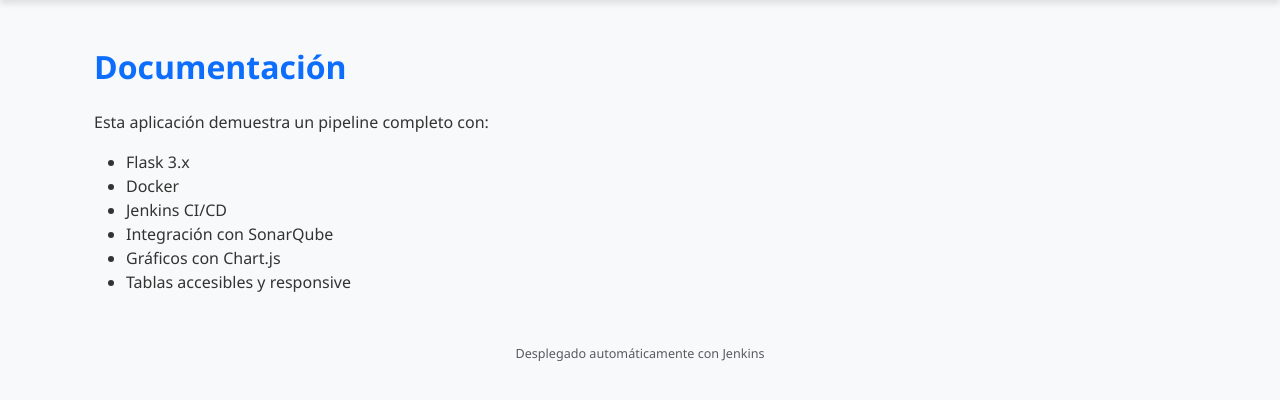
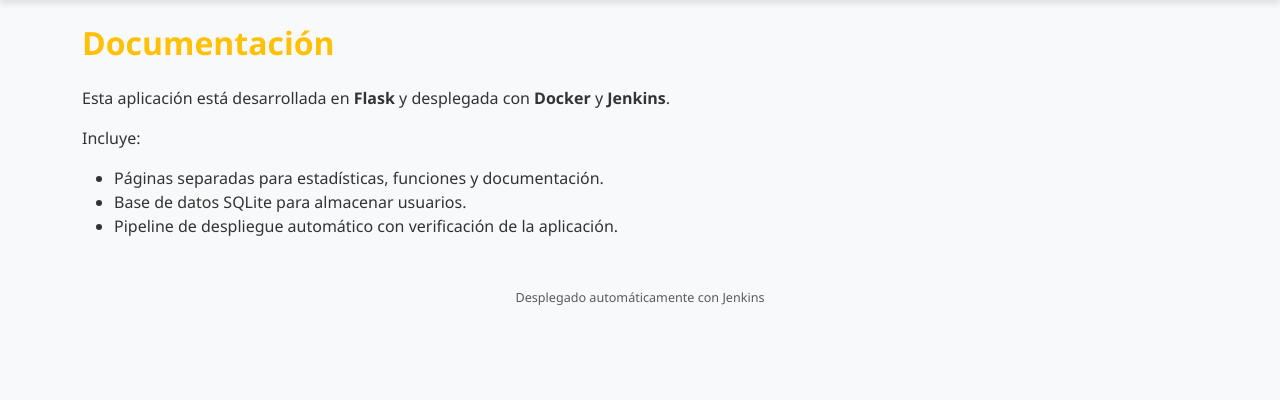
Before and after one commit to mcollado-dev/miapp-flask, a Flask app: page /documentacion in a window 1280 px wide. Shown: the part 56-456 px from the top of the page. Run offline with Flask 3, Linux system fonts and the light colour scheme.

Commit message:
Update documentacion.html

```diff
--- a/templates/documentacion.html
+++ b/templates/documentacion.html
@@ -1,16 +1,12 @@
 {% extends "base.html" %}
 
 {% block content %}
-<div class="container mt-5 fade-in">
-    <h2 class="text-primary mb-4">Documentación</h2>
-    <p>Esta aplicación demuestra un pipeline completo con:</p>
-    <ul>
-        <li>Flask 3.x</li>
-        <li>Docker</li>
-        <li>Jenkins CI/CD</li>
-        <li>Integración con SonarQube</li>
-        <li>Gráficos con Chart.js</li>
-        <li>Tablas accesibles y responsive</li>
-    </ul>
-</div>
+<h2 class="text-warning mb-4">Documentación</h2>
+<p>Esta aplicación está desarrollada en <strong>Flask</strong> y desplegada con <strong>Docker</strong> y <strong>Jenkins</strong>.</p>
+<p>Incluye:</p>
+<ul>
+    <li>Páginas separadas para estadísticas, funciones y documentación.</li>
+    <li>Base de datos SQLite para almacenar usuarios.</li>
+    <li>Pipeline de despliegue automático con verificación de la aplicación.</li>
+</ul>
 {% endblock %}
```
